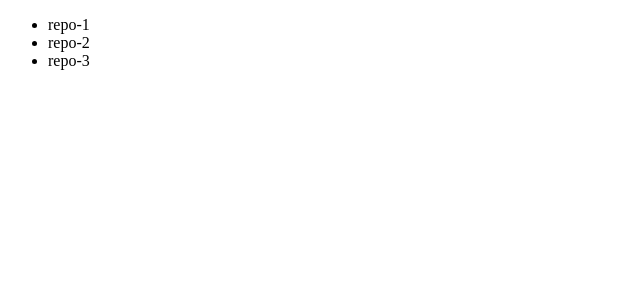
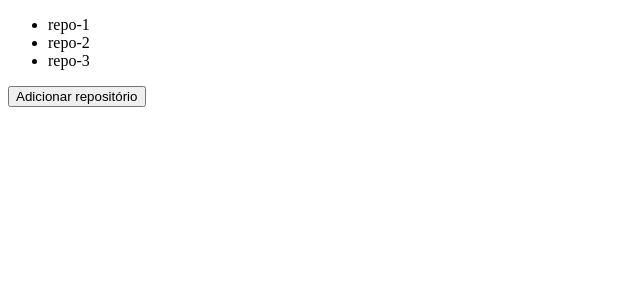
Before and after one commit to isaacfrancisco/front-end-reactjs, a React (Create React App) app in the folder githooks/: page / in a window 1280 px wide. Shown: the top 300 px of the page, without its empty margins (0-640 px from the left). Built offline with nearby package versions, Linux system fonts and the light colour scheme.

Commit message:
feat: add function and button to add repository on list.
solves task card #F0004.

```diff
--- a/githooks/src/App.js
+++ b/githooks/src/App.js
@@ -7,11 +7,21 @@ export default function App() {
     { id: 3, name: "repo-3" },
   ]);
 
+  function handleAddRepository() {
+    setRepositories([
+      ...repositories,
+      { id: Math.random(), name: "Novo repo" },
+    ]);
+  }
+
   return (
-    <ul>
-      {repositories.map((repo) => (
-        <li key={repo.id}>{repo.name}</li>
-      ))}
-    </ul>
+    <>
+      <ul>
+        {repositories.map((repo) => (
+          <li key={repo.id}>{repo.name}</li>
+        ))}
+      </ul>
+      <button onClick={handleAddRepository}>Adicionar repositório</button>
+    </>
   );
 }
```
